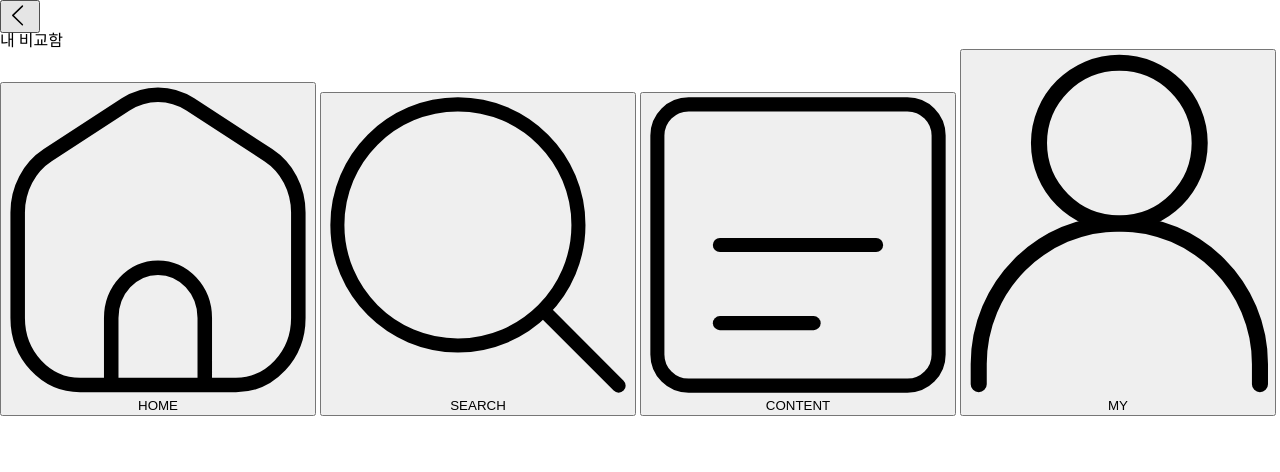
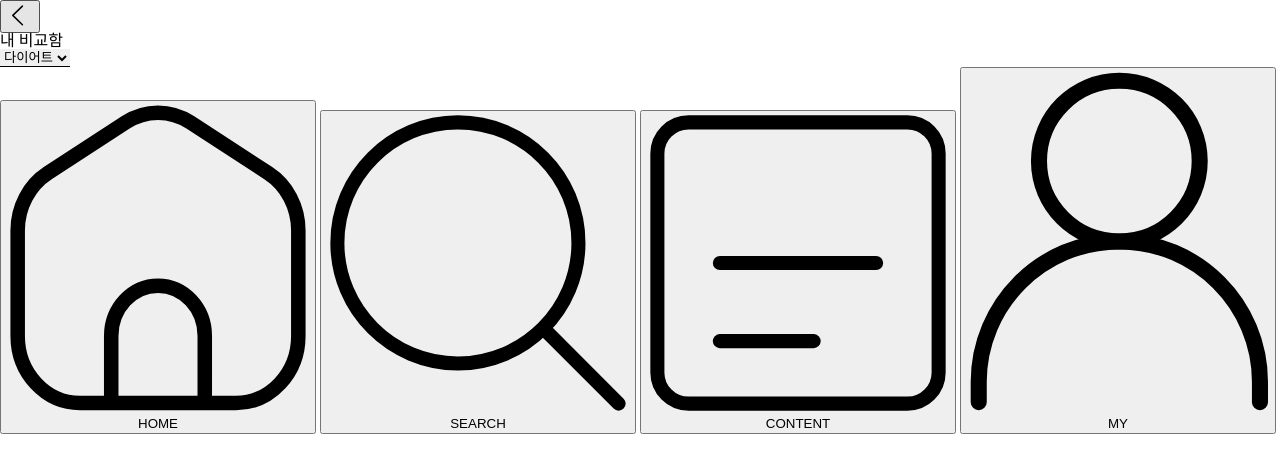
Before and after one commit to LifeDr/web, a SvelteKit app: page /my in a window 1280 px wide. Shown: the top 472 px of the page. Built offline with nearby package versions, Linux system fonts and the light colour scheme.

Commit message:
:art: 드롭다운 구현

```diff
--- /dev/null
+++ b/src/components/common/Dropdown.svelte
@@ -0,0 +1,13 @@
+<select class="m(10/20)" name="category" id="category">
+  <option value="1">다이어트</option>
+</select>
+
+<style>
+  select {
+    border: none;
+    border-bottom: 1px solid #000;
+  }
+  select:focus {
+    outline: none;
+  }
+</style>
--- a/src/routes/my/+page.svelte
+++ b/src/routes/my/+page.svelte
@@ -1,5 +1,8 @@
 <script>
   import Header from "../../components/Header.svelte";
+  import Dropdown from "../../components/common/Dropdown.svelte";
 </script>
 
 <Header />
+
+<Dropdown />
```
